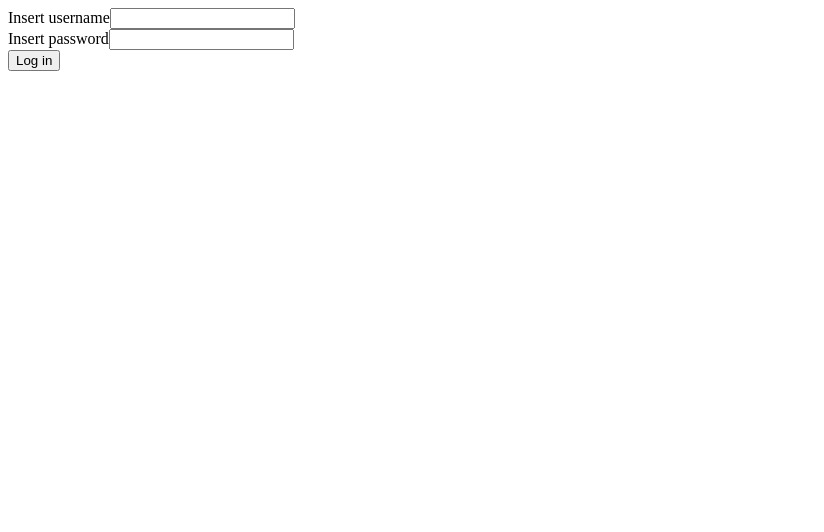
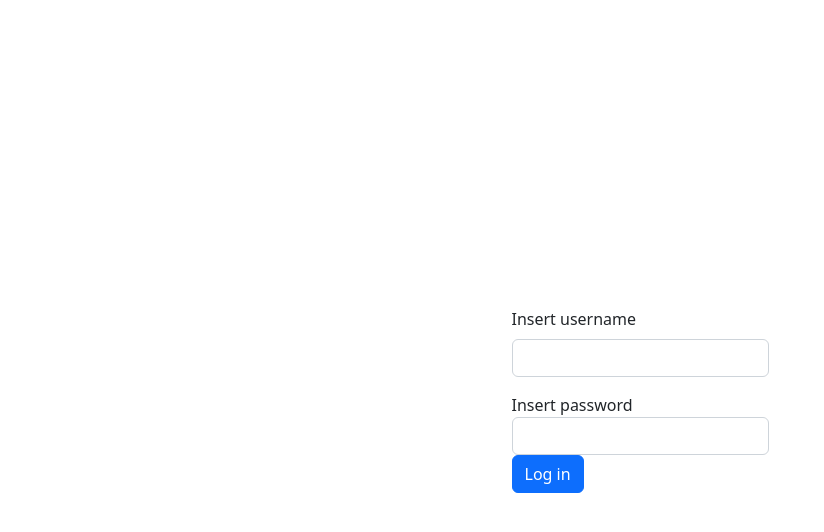
Before and after one commit to Mitch-coder/Rick-And-Morthy-Project, a React (Vite) app: page /login in a window 1280 px wide. Shown: the top 532 px of the page, without its empty margins (0-824 px from the left). Built offline with nearby package versions, Linux system fonts and the light colour scheme.

Commit message:
Interface b1

```diff
--- a/src/App.tsx
+++ b/src/App.tsx
@@ -3,6 +3,7 @@ import {
 } from "react-router-dom";
 import Router from "./routes/Router";
 import { UserProvider } from "./types/UserProvider";
+import 'bootstrap/dist/css/bootstrap.min.css';
 
 const App = () =>{
   return(
--- a/src/pages/Navbar/Navbar.tsx
+++ b/src/pages/Navbar/Navbar.tsx
@@ -1,33 +1,31 @@
 import { Nav } from "react-bootstrap";
+import { Link } from "react-router-dom";
 
 const NavbarExample = () =>{
-    return(
-    <><nav className="navbar navbar-expand-lg bg-light">
-            <div className="container-fluid">
-                <a className="navbar-brand" href="#">Navbar scroll</a>
-                <button className="navbar-toggler" type="button" data-bs-toggle="collapse" data-bs-target="#navbarScroll" aria-controls="navbarScroll" aria-expanded="false" aria-label="Toggle navigation">
-                    <span className="navbar-toggler-icon"></span>
-                </button>
-                <div className="collapse navbar-collapse" id="navbarScroll">
-                    <ul className="navbar-nav me-auto my-2 my-lg-0 navbar-nav-scroll">
-                        <li className="nav-item">
-                            <a className="nav-link active" aria-current="page" href="#">Home</a>
-                        </li>
-                        <li className="nav-item">
-                            <a className="nav-link" href="#">Link</a>
-                        </li>
-                        <li className="nav-item dropdown">
-                            <a className="nav-link dropdown-toggle" href="#" role="button" data-bs-toggle="dropdown" aria-expanded="false">
-                                Link
-                            </a>
-                        </li>
-                        <li className="nav-item">
-                            <a className="nav-link disabled">Link</a>
-                        </li>
-                    </ul>
-                </div>
-            </div>
-        </nav></>
+    return(  <div className="navbar navbar-dark bg-dark box-shadow">
+    <div className="container d-flex justify-content-between">
+     <a href="#" className="navbar-brand d-flex align-items-center">
+      <strong>Example-Login</strong>
+     </a>
+     <a href="/dashboard" className="navbar-brand d-flex align-items-center">
+      <strong>Dashboard</strong>
+     </a>
+     <a href="/about" className="navbar-brand d-flex">
+      <strong>About</strong>
+     </a>
+     <button
+      className="navbar-toggler"
+      type="button"
+      data-toggle="collapse"
+      data-target="#navbarHeader"
+      aria-controls="navbarHeader"
+      aria-expanded="false"
+      aria-label="Toggle navigation"
+     >
+      <span className="navbar-toggler-icon" />
+     </button>
+    </div>
+   </div>
     )
 }
 
--- a/src/pages/auth/components/UserForm.tsx
+++ b/src/pages/auth/components/UserForm.tsx
@@ -29,19 +29,26 @@ const  submitHandler = () =>{
 
 }
 
-    return <form onSubmit={submitHandler }>
-        <div>
-            <label>Insert username</label>
-            <input type="text" value = {enteredName} onChange={nameChangeHandler}/>
+    return(
+        <div className="m-0 vh-100 row justify-content-center align-items-center">
+        <form onSubmit={submitHandler } className="col-auto">
+        <div className="mb-3">
+            <label className="form-label">Insert username</label>
+            <input type="text" value = {enteredName} onChange={nameChangeHandler} className="form-control" id="exampleInputPassword1"/>
         </div>
 
         <div>
             <label>Insert password</label>
-            <input type="text" value = {enteredPassword} onChange={passwordChangeHandler}/>
+            <input type="password" value = {enteredPassword} onChange={passwordChangeHandler}  className="form-control" id="exampleInputPassword1"/>
         </div>
 
-        <button  >Log in</button>
+        <button className="btn btn-primary"  >Log in</button>
     </form>
+
+    </div>
+
+    )
+
 }
 export default UserForm
 
--- a/src/pages/home/Home.tsx
+++ b/src/pages/home/Home.tsx
@@ -4,7 +4,7 @@ import UserContext from '../../types/UserContext'
 import NavbarExample from '../Navbar/Navbar'
 
 const Home:FC = () => {
-  const {isLoggedin,performLogout} = useContext(UserContext)
+  const {isLoggedin,performLogout, performLogin} = useContext(UserContext)
   const navigate = useNavigate()
   useEffect(()=>{
     if (!isLoggedin){
```
